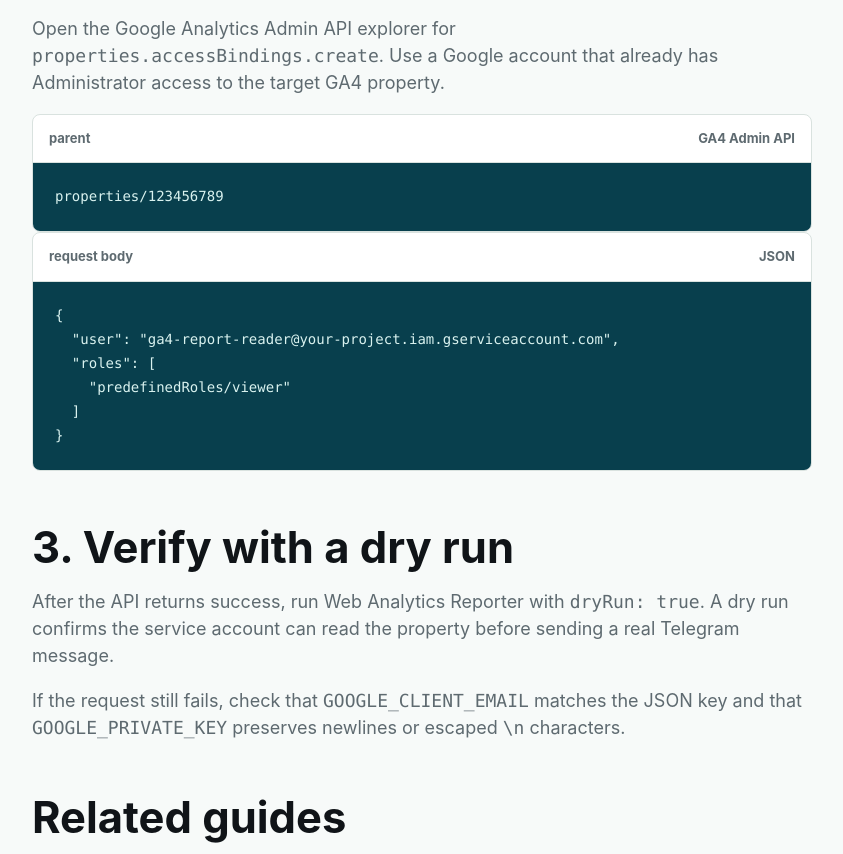
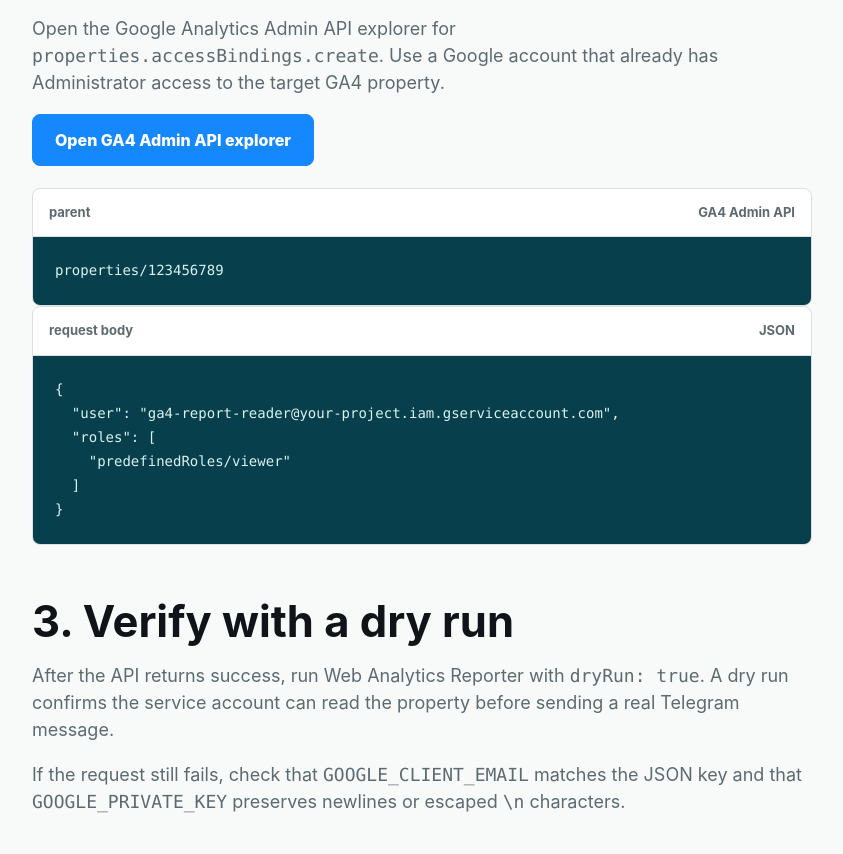
Before and after one commit to pntech20/web-analytics-reporter, a website: page site/ga4-service-account-email-rejected/index.html in a window 1280 px wide. Shown: the part 1447-2301 px from the top of the page, without its empty margins (28-871 px from the left). Drawn offline with Linux system fonts and the light colour scheme.

Commit message:
Add direct GA4 Admin API link

```diff
--- a/site/ga4-service-account-email-rejected/index.html
+++ b/site/ga4-service-account-email-rejected/index.html
@@ -109,6 +109,9 @@
 
             <h2 id="api-method">2. Add access with the Admin API</h2>
             <p>Open the Google Analytics Admin API explorer for <code>properties.accessBindings.create</code>. Use a Google account that already has Administrator access to the target GA4 property.</p>
+            <div class="actions article-actions">
+              <a class="button primary" href="https://developers.google.com/analytics/devguides/config/admin/v1/rest/v1alpha/properties.accessBindings/create">Open GA4 Admin API explorer</a>
+            </div>
             <div class="code-card">
               <header>
                 <span>parent</span>
--- a/site/styles.css
+++ b/site/styles.css
@@ -192,6 +192,10 @@ h1 {
   flex-wrap: wrap;
   gap: 14px;
   margin: 34px 0 24px;
+}
+
+.article-actions {
+  margin: 18px 0 22px;
 }
 
 .button {
```
Also changed, not shown: README.md.
